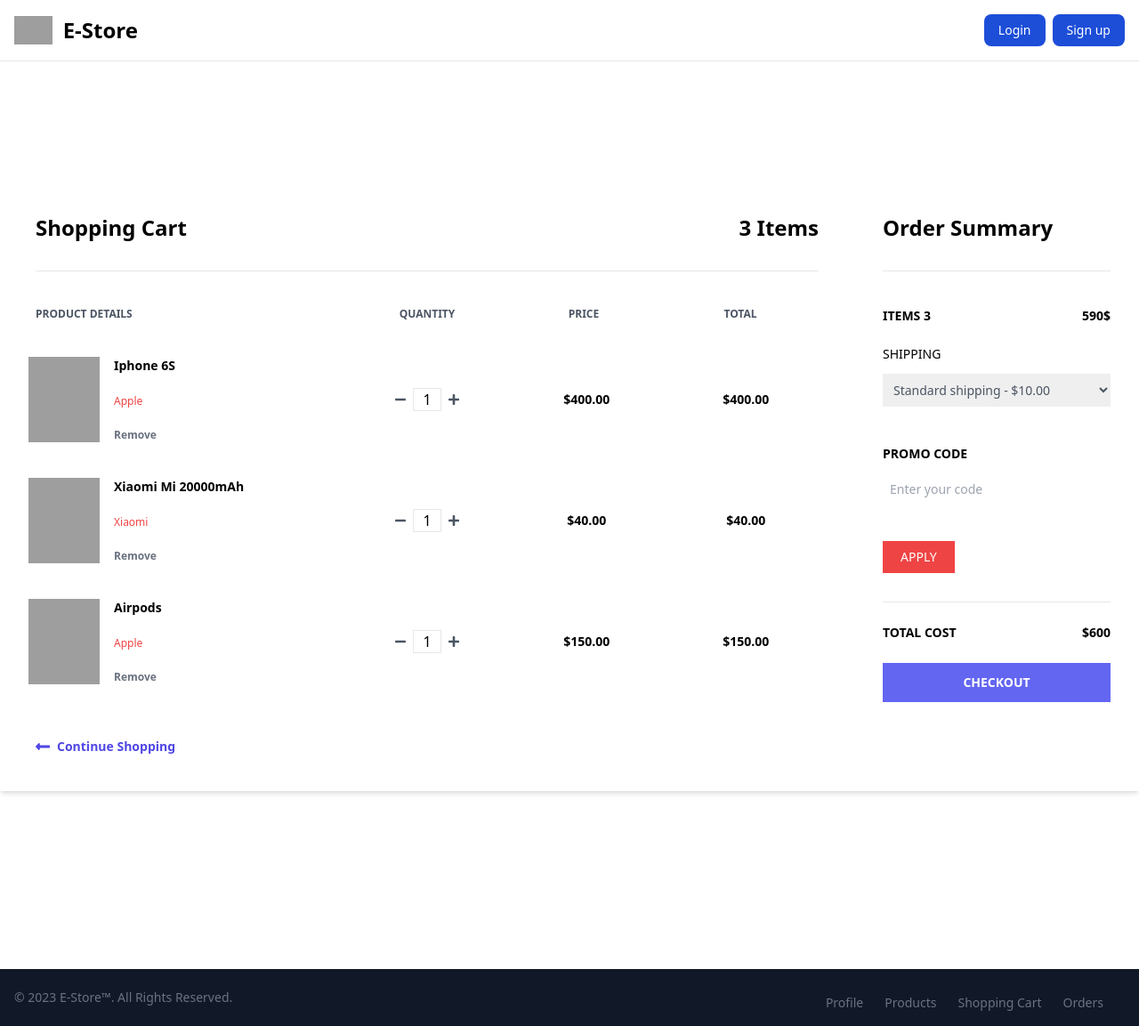
After one commit to mawaisismail/store-management-python, a Django app: page /products/cart in a window 1280 px wide. The commit adds this page. Shown: the whole page at 89% size. Run offline with Django 4.2, Linux system fonts and the light colour scheme; some libraries are stand-ins or nearby versions; grey boxes are pictures that could not be loaded.

Commit message:
Added cart design

```diff
--- a/products/urls.py
+++ b/products/urls.py
@@ -4,4 +4,5 @@ from . import views
 urlpatterns = [
     path('', views.products_page),
     path('details/<product_id>', views.products_detail_page),
+    path('cart', views.shopping_cart_page),
 ]
--- a/products/views.py
+++ b/products/views.py
@@ -17,3 +17,7 @@ def products_detail_page(request, product_id):
         return render(request, 'product-detail.html', {"product": product})
     except Exception:
         raise Http404("Something went wrong")
+
+
+def shopping_cart_page(request):
+    return render(request, 'shopping-cart.html')
--- a/templates/base.html
+++ b/templates/base.html
@@ -46,7 +46,7 @@
                            class="block py-2 pl-3 pr-4 text-gray-900 rounded hover:bg-gray-100 md:hover:bg-transparent md:hover:text-blue-700 md:p-0">Products</a>
                     </li>
                     <li>
-                        <a href="#"
+                       <a href="http://localhost:8000/products/cart"
                            class="block py-2 pl-3 pr-4 text-gray-900 rounded hover:bg-gray-100 md:hover:bg-transparent md:hover:text-blue-700 md:p-0">Cart</a>
                     </li>
                     <li>
--- a/templates/product-detail.html
+++ b/templates/product-detail.html
@@ -43,7 +43,7 @@
                         <div class="lg:order-2 lg:ml-5">
                             <div class="max-w-xl overflow-hidden rounded-lg">
                                 <img class="h-full w-full max-w-full object-cover" src="{% static '/images/1.jpeg' %}"
-                                     alt=""/>
+                                     alt={{ product.name }}/>
                             </div>
                         </div>
 
--- /dev/null
+++ b/templates/shopping-cart.html
@@ -0,0 +1,126 @@
+{% extends "base.html" %}
+{% load static %}
+{% block content %}
+<div class="container mx-auto my-[200px]">
+    <div class="flex shadow-md my-10 h-full">
+      <div class="w-3/4 bg-white px-10 py-10">
+        <div class="flex justify-between border-b pb-8">
+          <h1 class="font-semibold text-2xl">Shopping Cart</h1>
+          <h2 class="font-semibold text-2xl">3 Items</h2>
+        </div>
+        <div class="flex mt-10 mb-5">
+          <h3 class="font-semibold text-gray-600 text-xs uppercase w-2/5">Product Details</h3>
+          <h3 class="font-semibold text-center text-gray-600 text-xs uppercase w-1/5 text-center">Quantity</h3>
+          <h3 class="font-semibold text-center text-gray-600 text-xs uppercase w-1/5 text-center">Price</h3>
+          <h3 class="font-semibold text-center text-gray-600 text-xs uppercase w-1/5 text-center">Total</h3>
+        </div>
+        <div class="flex items-center hover:bg-gray-100 -mx-8 px-6 py-5">
+          <div class="flex w-2/5"> <!-- product -->
+            <div class="w-20">
+              <img class="h-24" src="https://drive.google.com/uc?id=18KkAVkGFvaGNqPy2DIvTqmUH_nk39o3z" alt="">
+            </div>
+            <div class="flex flex-col justify-between ml-4 flex-grow">
+              <span class="font-bold text-sm">Iphone 6S</span>
+              <span class="text-red-500 text-xs">Apple</span>
+              <a href="#" class="font-semibold hover:text-red-500 text-gray-500 text-xs">Remove</a>
+            </div>
+          </div>
+          <div class="flex justify-center w-1/5">
+            <svg class="fill-current text-gray-600 w-3" viewBox="0 0 448 512"><path d="M416 208H32c-17.67 0-32 14.33-32 32v32c0 17.67 14.33 32 32 32h384c17.67 0 32-14.33 32-32v-32c0-17.67-14.33-32-32-32z"></path>
+            </svg>
+
+            <input class="mx-2 border text-center w-8" type="text" value="1">
+
+            <svg class="fill-current text-gray-600 w-3" viewBox="0 0 448 512">
+              <path d="M416 208H272V64c0-17.67-14.33-32-32-32h-32c-17.67 0-32 14.33-32 32v144H32c-17.67 0-32 14.33-32 32v32c0 17.67 14.33 32 32 32h144v144c0 17.67 14.33 32 32 32h32c17.67 0 32-14.33 32-32V304h144c17.67 0 32-14.33 32-32v-32c0-17.67-14.33-32-32-32z"></path>
+            </svg>
+          </div>
+          <span class="text-center w-1/5 font-semibold text-sm">$400.00</span>
+          <span class="text-center w-1/5 font-semibold text-sm">$400.00</span>
+        </div>
+
+        <div class="flex items-center hover:bg-gray-100 -mx-8 px-6 py-5">
+          <div class="flex w-2/5"> <!-- product -->
+            <div class="w-20">
+              <img class="h-24" src="https://drive.google.com/uc?id=10ht6a9IR3K2i1j0rHofp9-Oubl1Chraw" alt="">
+            </div>
+            <div class="flex flex-col justify-between ml-4 flex-grow">
+              <span class="font-bold text-sm">Xiaomi Mi 20000mAh</span>
+              <span class="text-red-500 text-xs">Xiaomi</span>
+              <a href="#" class="font-semibold hover:text-red-500 text-gray-500 text-xs">Remove</a>
+            </div>
+          </div>
+          <div class="flex justify-center w-1/5">
+            <svg class="fill-current text-gray-600 w-3" viewBox="0 0 448 512"><path d="M416 208H32c-17.67 0-32 14.33-32 32v32c0 17.67 14.33 32 32 32h384c17.67 0 32-14.33 32-32v-32c0-17.67-14.33-32-32-32z"></path>
+            </svg>
+
+            <input class="mx-2 border text-center w-8" type="text" value="1">
+
+            <svg class="fill-current text-gray-600 w-3" viewBox="0 0 448 512">
+              <path d="M416 208H272V64c0-17.67-14.33-32-32-32h-32c-17.67 0-32 14.33-32 32v144H32c-17.67 0-32 14.33-32 32v32c0 17.67 14.33 32 32 32h144v144c0 17.67 14.33 32 32 32h32c17.67 0 32-14.33 32-32V304h144c17.67 0 32-14.33 32-32v-32c0-17.67-14.33-32-32-32z"></path>
+            </svg>
+          </div>
+          <span class="text-center w-1/5 font-semibold text-sm">$40.00</span>
+          <span class="text-center w-1/5 font-semibold text-sm">$40.00</span>
+        </div>
+
+        <div class="flex items-center hover:bg-gray-100 -mx-8 px-6 py-5">
+          <div class="flex w-2/5"> <!-- product -->
+            <div class="w-20">
+              <img class="h-24" src="https://drive.google.com/uc?id=1vXhvO9HoljNolvAXLwtw_qX3WNZ0m75v" alt="">
+            </div>
+            <div class="flex flex-col justify-between ml-4 flex-grow">
+              <span class="font-bold text-sm">Airpods</span>
+              <span class="text-red-500 text-xs">Apple</span>
+              <a href="#" class="font-semibold hover:text-red-500 text-gray-500 text-xs">Remove</a>
+            </div>
+          </div>
+          <div class="flex justify-center w-1/5">
+            <svg class="fill-current text-gray-600 w-3" viewBox="0 0 448 512"><path d="M416 208H32c-17.67 0-32 14.33-32 32v32c0 17.67 14.33 32 32 32h384c17.67 0 32-14.33 32-32v-32c0-17.67-14.33-32-32-32z"></path>
+            </svg>
+            <input class="mx-2 border text-center w-8" type="text" value="1">
+
+            <svg class="fill-current text-gray-600 w-3" viewBox="0 0 448 512">
+              <path d="M416 208H272V64c0-17.67-14.33-32-32-32h-32c-17.67 0-32 14.33-32 32v144H32c-17.67 0-32 14.33-32 32v32c0 17.67 14.33 32 32 32h144v144c0 17.67 14.33 32 32 32h32c17.67 0 32-14.33 32-32V304h144c17.67 0 32-14.33 32-32v-32c0-17.67-14.33-32-32-32z"></path>
+            </svg>
+          </div>
+          <span class="text-center w-1/5 font-semibold text-sm">$150.00</span>
+          <span class="text-center w-1/5 font-semibold text-sm">$150.00</span>
+        </div>
+
+        <a href="http://localhost:8000/products/" class="flex font-semibold text-indigo-600 text-sm mt-10">
+
+            <svg class="fill-current mr-2 text-indigo-600 w-4" viewBox="0 0 448 512"><path d="M134.059 296H436c6.627 0 12-5.373 12-12v-56c0-6.627-5.373-12-12-12H134.059v-46.059c0-21.382-25.851-32.09-40.971-16.971L7.029 239.029c-9.373 9.373-9.373 24.569 0 33.941l86.059 86.059c15.119 15.119 40.971 4.411 40.971-16.971V296z"></path></svg>
+          Continue Shopping
+        </a>
+      </div>
+
+      <div id="summary" class="w-1/4 px-8 py-10">
+        <h1 class="font-semibold text-2xl border-b pb-8">Order Summary</h1>
+        <div class="flex justify-between mt-10 mb-5">
+          <span class="font-semibold text-sm uppercase">Items 3</span>
+          <span class="font-semibold text-sm">590$</span>
+        </div>
+        <div>
+          <label class="font-medium inline-block mb-3 text-sm uppercase">Shipping</label>
+          <select class="block p-2 text-gray-600 w-full text-sm">
+            <option>Standard shipping - $10.00</option>
+          </select>
+        </div>
+        <div class="py-10">
+          <label for="promo" class="font-semibold inline-block mb-3 text-sm uppercase">Promo Code</label>
+          <input type="text" id="promo" placeholder="Enter your code" class="p-2 text-sm w-full">
+        </div>
+        <button class="bg-red-500 hover:bg-red-600 px-5 py-2 text-sm text-white uppercase">Apply</button>
+        <div class="border-t mt-8">
+          <div class="flex font-semibold justify-between py-6 text-sm uppercase">
+            <span>Total cost</span>
+            <span>$600</span>
+          </div>
+          <button class="bg-indigo-500 font-semibold hover:bg-indigo-600 py-3 text-sm text-white uppercase w-full">Checkout</button>
+        </div>
+      </div>
+
+    </div>
+  </div>
+{% endblock content %}
```
